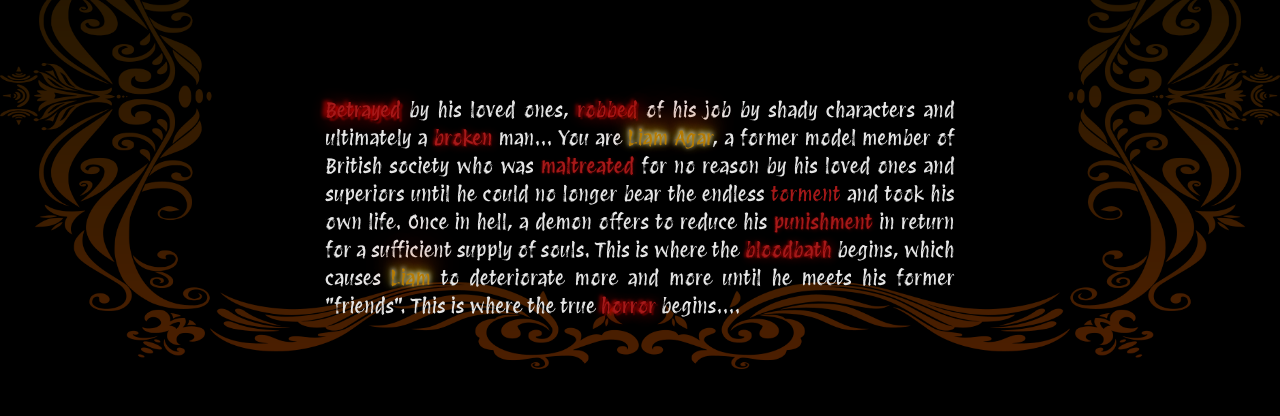
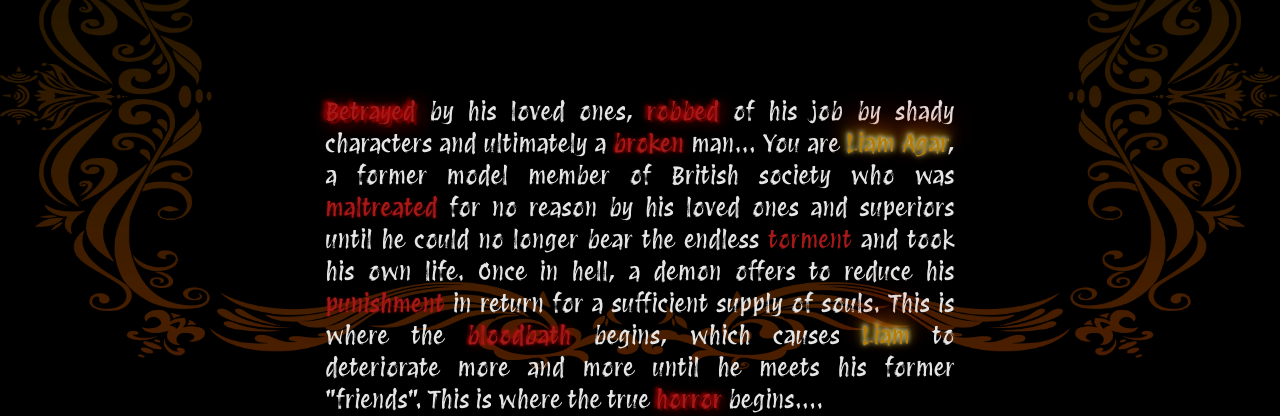
Before and after one commit to Klimperklaus/FinalProject, a website built with Vite: page index.html in a window 1280 px wide. Shown: the part 419-835 px from the top of the page. Built offline with nearby package versions, Linux system fonts and the light colour scheme; a web font is replaced by a local one.

Commit message:
small tweaks

```diff
--- a/index.html
+++ b/index.html
@@ -70,7 +70,7 @@
         IT'S NO JOURNEY ...
         <span class="jittery text-red-800 inline-block"> JUST RAGE !</span>
       </h1>
-      <p class="w-2/3 px-28 pt-20 text-justify text-xl">
+      <p class="w-2/3 px-28 pt-20 text-justify text-2xl">
         <span class="keywords one text-red-700">Betrayed</span> by his loved
         ones, <span class="keywords two text-red-700">robbed</span> of his job
         by shady characters and ultimately a
```
